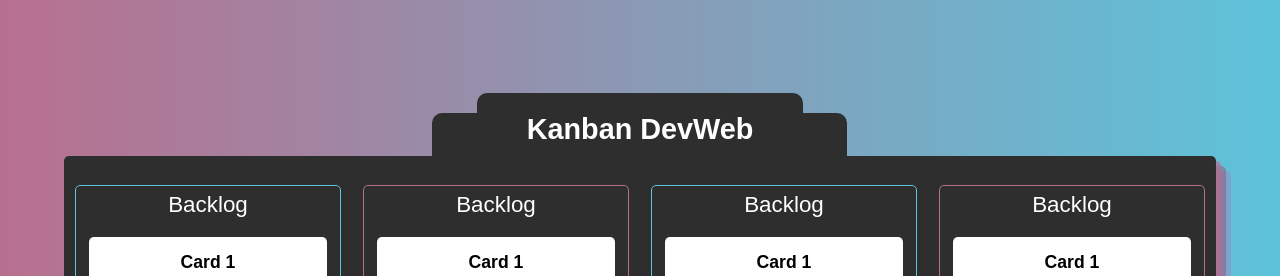
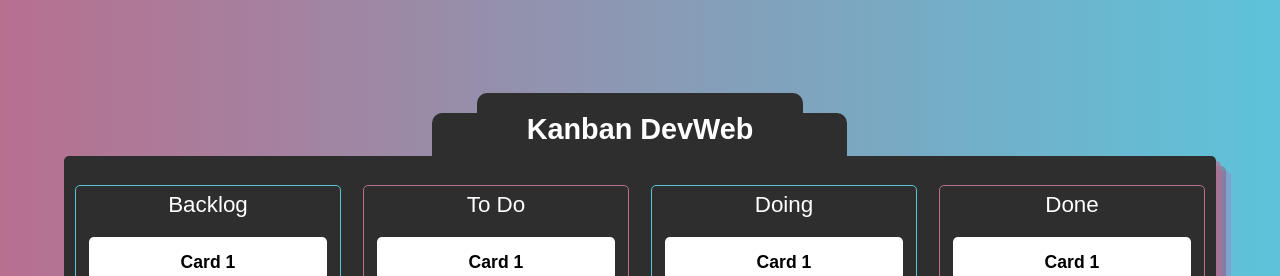
Before and after one commit to gbaierski/desenvolvimentoWeb1, a Vue app in the folder kanbanDevWeb/: page / in a window 1280 px wide. Shown: the top 276 px of the page. Built offline with nearby package versions, Linux system fonts and the light colour scheme.

Commit message:
Modularizar containers e iniciar modularização de cards

```diff
--- a/kanbanDevWeb/src/App.vue
+++ b/kanbanDevWeb/src/App.vue
@@ -1,5 +1,23 @@
-<script setup>
+<script>
 import CardContainer from './components/CardContainer.vue';
+
+export default {
+    components: {
+        CardContainer,
+    },
+    data() {
+        return {
+            containers : [
+            {containerId: 1, titulo: "Backlog" },
+            {containerId: 2, titulo: "To Do" },
+            {containerId: 3, titulo: "Doing" },
+            {containerId: 4, titulo: "Done" },
+            ],
+        }
+
+    }
+}
+
 </script>
 
 <template>
@@ -10,10 +28,7 @@ import CardContainer from './components/CardContainer.vue';
             Kanban DevWeb
         </h1>
         <div id="kanban">
-            <CardContainer />
-            <CardContainer />
-            <CardContainer />
-            <CardContainer />
+            <CardContainer v-for="container in containers" :key="container.containerId" :container="container"/>
         </div>
     </section>
 </template>
--- /dev/null
+++ b/kanbanDevWeb/src/components/Card.vue
@@ -0,0 +1,19 @@
+<template>
+    <div class="card">
+        <div class="tituloCard">{{ card.nome }}</div>
+        <div class="descCard">{{ card.desc }}</div>
+        <div class="tagsCard">
+            <div class="tag" v-for="tag in card.tags">{{ tag }}</div>
+        </div>
+    </div>
+</template>
+
+<script>
+    export default {
+        props: {
+            card: {
+                type:Object
+            }
+        }
+    }
+</script>
--- a/kanbanDevWeb/src/components/CardContainer.vue
+++ b/kanbanDevWeb/src/components/CardContainer.vue
@@ -1,32 +1,32 @@
 <script>
+import Card from "./Card.vue";
 export default {
+    components: { Card },
+    props: {
+        container: {
+            type: Object,
+        },
+    },
     data() {
         return {
-            cards : [
-            {id: 1, nome: "Card 1", desc: "Descrição Card 1. Teste descrição.", tags: ["Importante", "Hotfix", "Versão 1.0"]},
-            {id: 2, nome: "Card 2", desc: "Descrição Card 2. Teste descrição.", tags: ["Médio", "Improvement", "Versão 1.5"]},
-            {id: 3, nome: "Card 3", desc: "Descrição Card 3. Teste descrição.", tags: ["Médio", "Hotfix", "Versão 1.5"]},
-            {id: 4, nome: "Card 4", desc: "Descrição Card 4. Teste descrição.", tags: ["Importante", "Improvement", "Versão 1.0"]},
-            {id: 5, nome: "Card 5", desc: "Descrição Card 5. Teste descrição.", tags: ["Baixo", "Hotfix", "Versão 1.2"]},
-            {id: 6, nome: "Card 6", desc: "Descrição Card 6. Teste descrição.", tags: ["Baixo", "Improvement", "Versão 1.0"]},
+            cards: [
+                { id: 1, nome: "Card 1", desc: "Descrição Card 1. Teste descrição.", tags: ["Importante", "Hotfix", "Versão 1.0"], },
+                { id: 2, nome: "Card 2", desc: "Descrição Card 2. Teste descrição.", tags: ["Médio", "Improvement", "Versão 1.5"], },
+                { id: 3, nome: "Card 3", desc: "Descrição Card 3. Teste descrição.", tags: ["Médio", "Hotfix", "Versão 1.5"], },
+                { id: 4, nome: "Card 4", desc: "Descrição Card 4. Teste descrição.", tags: ["Importante", "Improvement", "Versão 1.0"], },
+                { id: 5, nome: "Card 5", desc: "Descrição Card 5. Teste descrição.", tags: ["Baixo", "Hotfix", "Versão 1.2"], },
+                { id: 6, nome: "Card 6", desc: "Descrição Card 6. Teste descrição.", tags: ["Baixo", "Improvement", "Versão 1.0"], },
             ],
-        }
+        };
+    },
+}
+</script>
 
-    }
-}
-
-</script>
 <template>
-<div class="cardsContainer">
-<div class="tituloCardContainer">Backlog</div>
-<div class="cards">
-    <div class="card" v-for="card in cards" :key="card.id">
-        <div class="tituloCard">{{ card.nome }}</div>
-        <div class="descCard">{{ card.desc }}</div>
-        <div class="tagsCard">
-            <div class="tag" v-for="tag in card.tags">{{ tag }}</div>
+    <div class="cardsContainer">
+        <div class="tituloCardContainer">{{container.titulo}}</div>
+        <div class="cards">
+            <Card v-for="card in cards" :key="card.id" :card="card"/>
         </div>
     </div>
-</div>
-</div>
 </template>
```
